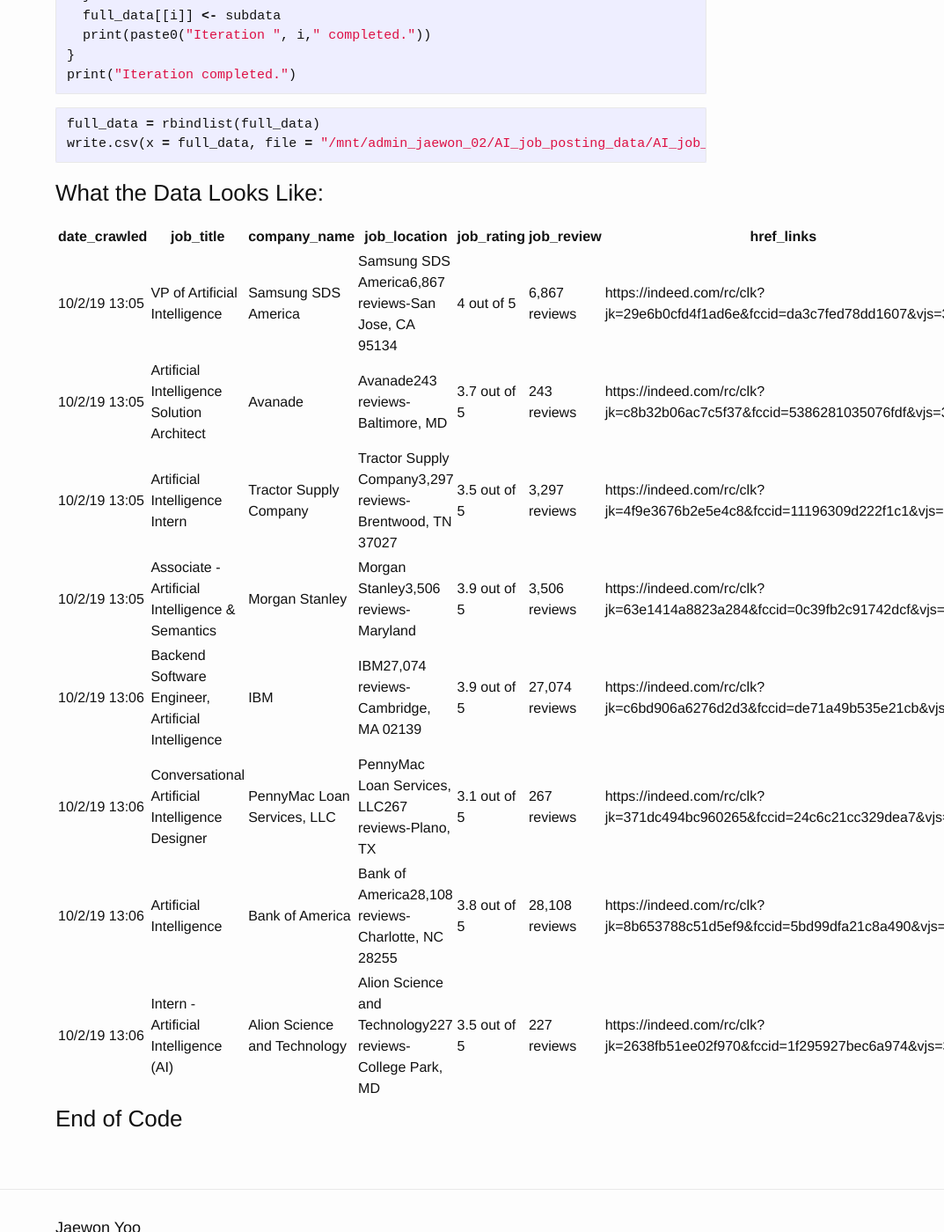
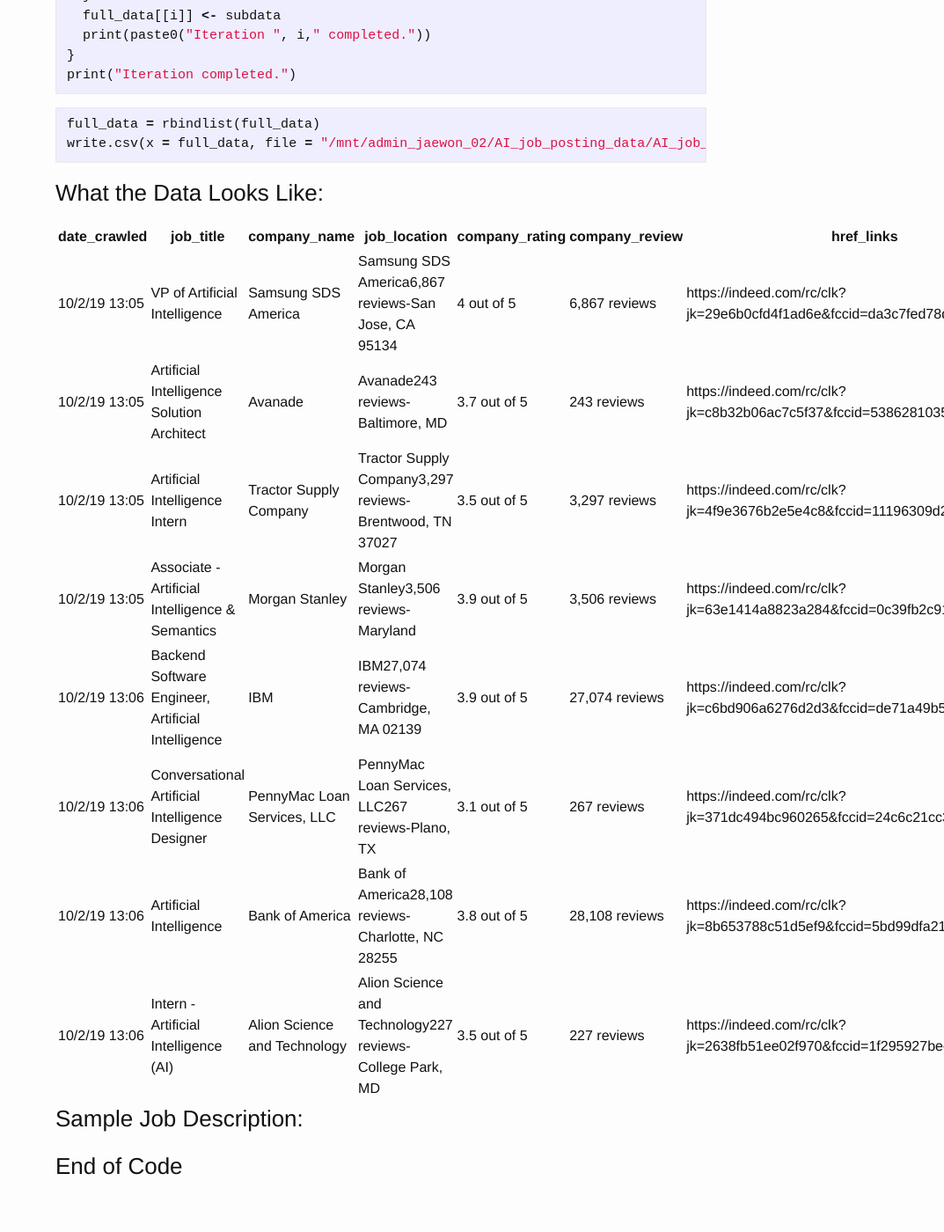
Before and after one commit to j1yoo/j1yoo.github.io, a Jekyll site: the page built from _posts/2019-10-03-scraping-online-job-posting-data.md, in a window 1280 px wide and 1400 px high, scrolled down 2448 px. Shown: the whole window at 88% size, without its empty margins (207-1280 px from the left). Built offline with Jekyll 4.4.1, drawn with Linux system fonts in a browser that asks for light colours.

Commit message:
Update 2019-10-03-scraping-online-job-posting-data.md

```diff
--- a/_posts/2019-10-03-scraping-online-job-posting-data.md
+++ b/_posts/2019-10-03-scraping-online-job-posting-data.md
@@ -115,7 +115,7 @@
 
 ### What the Data Looks Like:
 
-| date_crawled  | job_title                                          | company_name                 | job_location                                             | job_rating   | job_review     | href_links                                                                 |
+| date_crawled  | job_title                                          | company_name                 | job_location                                             | company_rating   | company_review     | href_links                                                                 |
 |---------------|----------------------------------------------------|------------------------------|----------------------------------------------------------|--------------|----------------|----------------------------------------------------------------------------|
 | 10/2/19 13:05 | VP of Artificial Intelligence                      | Samsung SDS America          | Samsung SDS America6,867 reviews-San Jose, CA 95134      | 4 out of 5   | 6,867 reviews  | https://indeed.com/rc/clk?jk=29e6b0cfd4f1ad6e&fccid=da3c7fed78dd1607&vjs=3 |
 | 10/2/19 13:05 | Artificial Intelligence Solution Architect         | Avanade                      | Avanade243 reviews-Baltimore, MD                         | 3.7 out of 5 | 243 reviews    | https://indeed.com/rc/clk?jk=c8b32b06ac7c5f37&fccid=5386281035076fdf&vjs=3 |
@@ -126,4 +126,8 @@
 | 10/2/19 13:06 | Artificial Intelligence                            | Bank of America              | Bank of America28,108 reviews-Charlotte, NC 28255        | 3.8 out of 5 | 28,108 reviews | https://indeed.com/rc/clk?jk=8b653788c51d5ef9&fccid=5bd99dfa21c8a490&vjs=3 |
 | 10/2/19 13:06 | Intern - Artificial Intelligence (AI)              | Alion Science and Technology | Alion Science and Technology227 reviews-College Park, MD | 3.5 out of 5 | 227 reviews    | https://indeed.com/rc/clk?jk=2638fb51ee02f970&fccid=1f295927bec6a974&vjs=3 |
 
+### Sample Job Description:
+
+|
+
 ### End of Code
```
